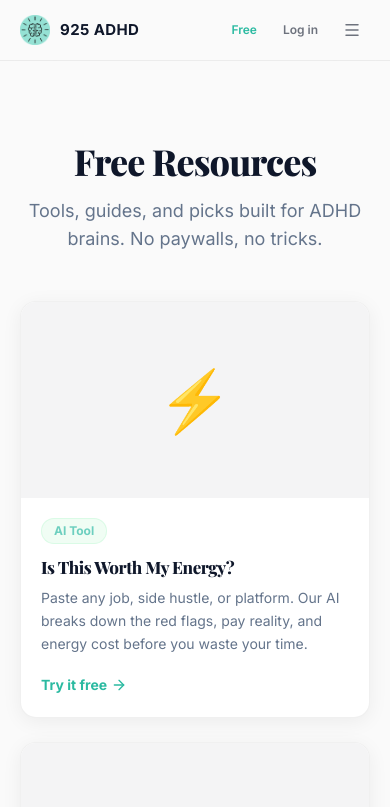
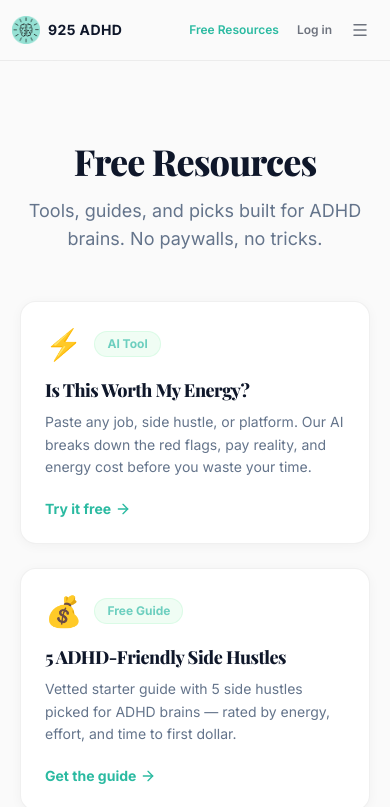
Before and after one commit to 925adhd/website, a Next.js app: page /free in a window 390 px wide. Shown: the top 807 px of the page. Built offline with nearby package versions, Linux system fonts and the light colour scheme.

Commit message:
Tighten mobile navbar — hide brand text, show Free Resources label
Logo-only on mobile makes room for Free Resources and Log in buttons
without cramping. Also redesigns Free Resources hub cards for mobile.

Co-Authored-By: Claude Opus 4.6 (1M context) <noreply@anthropic.com>

```diff
--- a/src/app/free/free-page.tsx
+++ b/src/app/free/free-page.tsx
@@ -67,30 +67,23 @@ export default function FreeHubPage() {
             >
               <Link
                 href={resource.href}
-                className="group block bg-white rounded-2xl border border-brand-border overflow-hidden shadow-[0_4px_20px_rgba(0,0,0,0.06)] hover:shadow-[0_8px_30px_rgba(0,0,0,0.1)] hover:-translate-y-1 transition-all duration-300"
+                className="group block bg-white rounded-2xl border border-brand-border p-6 md:p-7 shadow-[0_2px_12px_rgba(0,0,0,0.04)] hover:border-brand-teal-dark/30 hover:shadow-[0_8px_30px_rgba(0,0,0,0.08)] hover:-translate-y-1 transition-all duration-300 h-full flex flex-col"
               >
-                {/* Emoji hero */}
-                <div className="aspect-[16/9] bg-brand-panel flex items-center justify-center">
-                  <span className="text-6xl">{resource.emoji}</span>
-                </div>
-
-                {/* Content */}
-                <div className="p-5">
-                  <div className="flex items-center gap-2 mb-3">
+                <div className="flex items-center gap-3 mb-4">
+                  <span className="text-3xl">{resource.emoji}</span>
                   <span className="text-xs font-bold text-brand-green bg-green-50 border border-green-200/40 px-3 py-1 rounded-full">
                     {resource.category}
                   </span>
                 </div>
-                  <h2 className="text-[17px] font-extrabold text-brand-primary leading-snug mb-2 group-hover:text-brand-teal-dark transition-colors">
+                <h2 className="text-[18px] font-extrabold text-brand-primary leading-snug mb-2 group-hover:text-brand-teal-dark transition-colors">
                   {resource.title}
                 </h2>
-                  <p className="text-sm text-brand-muted leading-relaxed line-clamp-3 mb-4">
+                <p className="text-sm text-brand-muted leading-relaxed mb-5 flex-1">
                   {resource.description}
                 </p>
                 <span className="inline-flex items-center gap-1 text-sm font-bold text-brand-teal-dark group-hover:gap-2 transition-all">
                   {resource.cta} <ArrowRight className="w-4 h-4" />
                 </span>
-                </div>
               </Link>
             </motion.div>
           ))}
--- a/src/components/Navbar.tsx
+++ b/src/components/Navbar.tsx
@@ -16,23 +16,23 @@ export default function Navbar() {
 
   return (
     <header className="sticky top-0 z-50 bg-brand-warm/80 backdrop-blur-xl border-b border-brand-border">
-      <div className="max-w-[1120px] mx-auto px-5">
-        <div className="flex items-center justify-between h-[60px]">
+      <div className="max-w-[1120px] mx-auto px-3 sm:px-5">
+        <div className="flex items-center justify-between gap-2 h-[60px]">
           <Link
             href="/"
-            className="flex items-center gap-2.5 font-bold tracking-wide no-underline text-brand-primary"
+            className="flex items-center gap-2 font-bold tracking-wide no-underline text-brand-primary shrink-0"
             aria-label="925 ADHD Home"
           >
             <img
               src="/925-adhd-logo.png"
               alt="925 ADHD Logo"
-              width={30}
-              height={30}
+              width={28}
+              height={28}
               loading="eager"
               decoding="async"
               className="rounded-lg object-cover"
             />
-            <span className="text-[15px] font-bold">925 ADHD</span>
+            <span className="text-[14px] sm:text-[15px] font-bold whitespace-nowrap">925 ADHD</span>
           </Link>
 
           <nav className="hidden md:flex items-center gap-1" aria-label="Primary">
@@ -47,16 +47,16 @@ export default function Navbar() {
             ))}
           </nav>
 
-          <div className="flex items-center gap-1.5 sm:gap-2">
+          <div className="flex items-center gap-0.5 sm:gap-2 shrink-0">
             <Link
               href="/free"
-              className="inline-flex items-center px-2.5 sm:px-3.5 py-2 rounded-lg text-[12px] sm:text-[13px] font-semibold text-brand-teal-dark hover:text-brand-primary hover:bg-black/[.03] transition-all"
+              className="inline-flex items-center px-2 sm:px-3.5 py-2 rounded-lg text-[12px] sm:text-[13px] font-semibold text-brand-teal-dark hover:text-brand-primary hover:bg-black/[.03] transition-all whitespace-nowrap"
             >
-              Free
+              Free Resources
             </Link>
             <a
               href="https://app.925adhd.com/"
-              className="inline-flex items-center px-2.5 sm:px-3.5 py-2 rounded-lg text-[12px] sm:text-[13px] font-semibold text-brand-primary/60 hover:text-brand-primary hover:bg-black/[.03] transition-all"
+              className="inline-flex items-center px-2 sm:px-3.5 py-2 rounded-lg text-[12px] sm:text-[13px] font-semibold text-brand-primary/60 hover:text-brand-primary hover:bg-black/[.03] transition-all whitespace-nowrap"
               aria-label="Login"
             >
               Log in
```
Lines whose indentation alone changed are shown as unchanged.
